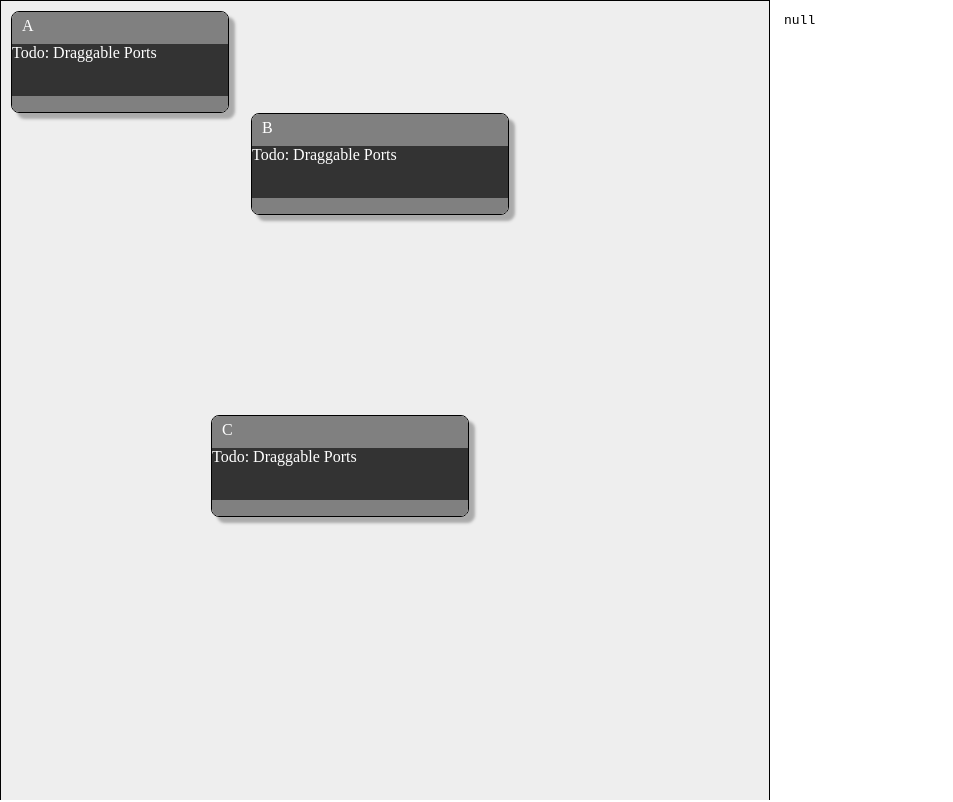
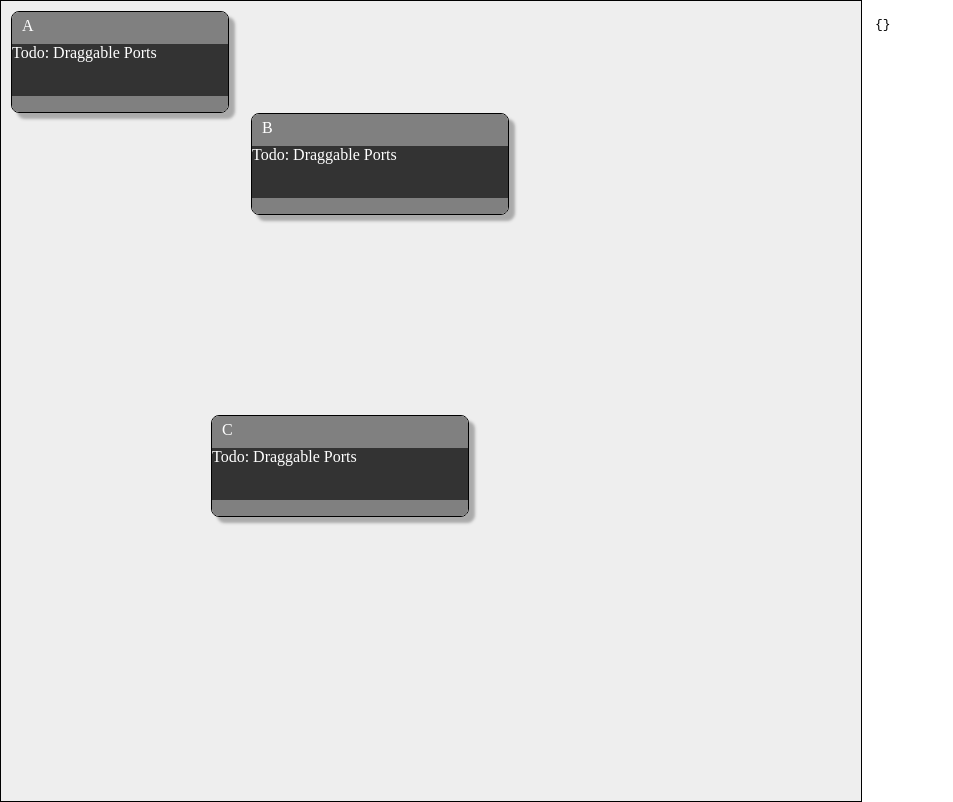
Before and after one commit to at0g/react-graph-tools, a React (Create React App) app: page / in a window 1280 px wide. Shown: the whole page, without its empty margins (0-953 px from the left). Built offline with nearby package versions, Linux system fonts and the light colour scheme.

Commit message:
create components for Layout and Json

```diff
--- /dev/null
+++ b/src/components/Json.module.css
@@ -0,0 +1,6 @@
+.Json {
+    box-sizing: border-box;
+    display: block;
+    max-width: 100%;
+    overflow: auto;
+}
--- /dev/null
+++ b/src/components/Json.tsx
@@ -0,0 +1,15 @@
+import React, { useMemo } from 'react';
+import styles from './Json.module.css';
+
+export default function Json(props: any) {
+    const str = useMemo(
+        () => JSON.stringify(props, null, 2),
+        [props]
+    );
+
+    return (
+        <code className={styles.Json}>
+            <pre>{str}</pre>
+        </code>
+    )
+}
--- /dev/null
+++ b/src/components/Layout.module.css
@@ -0,0 +1,21 @@
+.Layout {
+    display: flex;
+    flex-flow: row nowrap;
+    width: 100%;
+    height: 100%;
+}
+
+.aside {
+    box-sizing: border-box;
+    padding: 4px 15px;
+    flex-flow: column wrap;
+    flex: 0 0 420px;
+    max-height: 100vh;
+    overflow: auto;
+}
+
+.children {
+    flex-flow: column wrap;
+    flex: 0 1 100%;
+    max-height: 100vh;
+}
--- /dev/null
+++ b/src/components/Layout.tsx
@@ -0,0 +1,22 @@
+import React, { ReactNode } from 'react';
+import styles from './Layout.module.css';
+
+interface LayoutProps {
+    aside: ReactNode,
+    children: ReactNode
+}
+
+export default function Layout(props: LayoutProps) {
+    const { aside, children, ...spread } = props;
+    return (
+        <article className={styles.Layout} {...spread}>
+            <section className={styles.children}>
+                {children}
+            </section>
+
+            <div className={styles.aside}>
+                {aside}
+            </div>
+        </article>
+    );
+}
--- a/src/index.tsx
+++ b/src/index.tsx
@@ -1,43 +1,23 @@
 
-import React from 'react'
+import React, { useState } from 'react'
 import ReactDOM from 'react-dom'
 import { GraphElement } from './Graph'
 import { createGraphData, Graph } from './Data'
 import './index.css'
+import Layout from './components/Layout';
+import Json from './components/Json';
 
-// Very very rough page layout thing with left and right
-// containers. Graph updates written to the right as
-// JSON.
 function App() {
-    const [state, setState] = React.useState<any>(null)
+    const [state, setState] = useState<any>(null)
     function onGraphChange(graph: Graph) {
         setState(graph)
     }
-    return <div style={{
-            width:  '100%',
-            height: '100%',
-            overflow: 'hidden'
-            }}>
-        <div style={{
-            width:  '60%',
-            height: '100%',
-            float:  'left'
-            }}>
+
+    return (
+        <Layout aside={<Json {...state} />}>
             <GraphElement graph={createGraphData()} onGraphChange={onGraphChange} />
-        </div>
-        <div style={{
-            width:  '40%',
-            height: '100%',
-            float:  'left'
-            }}>
-            <pre style={{
-                width:       'calc(100% - 16px)',
-                height:      '100%',
-                paddingLeft: '16px',
-                overflow:    'scroll'
-                }}>{JSON.stringify(state, null, 2)}</pre>
-        </div>
-    </div>
+        </Layout>
+    )
 }
 
 ReactDOM.render(<App />, document.getElementById('root'));
```
